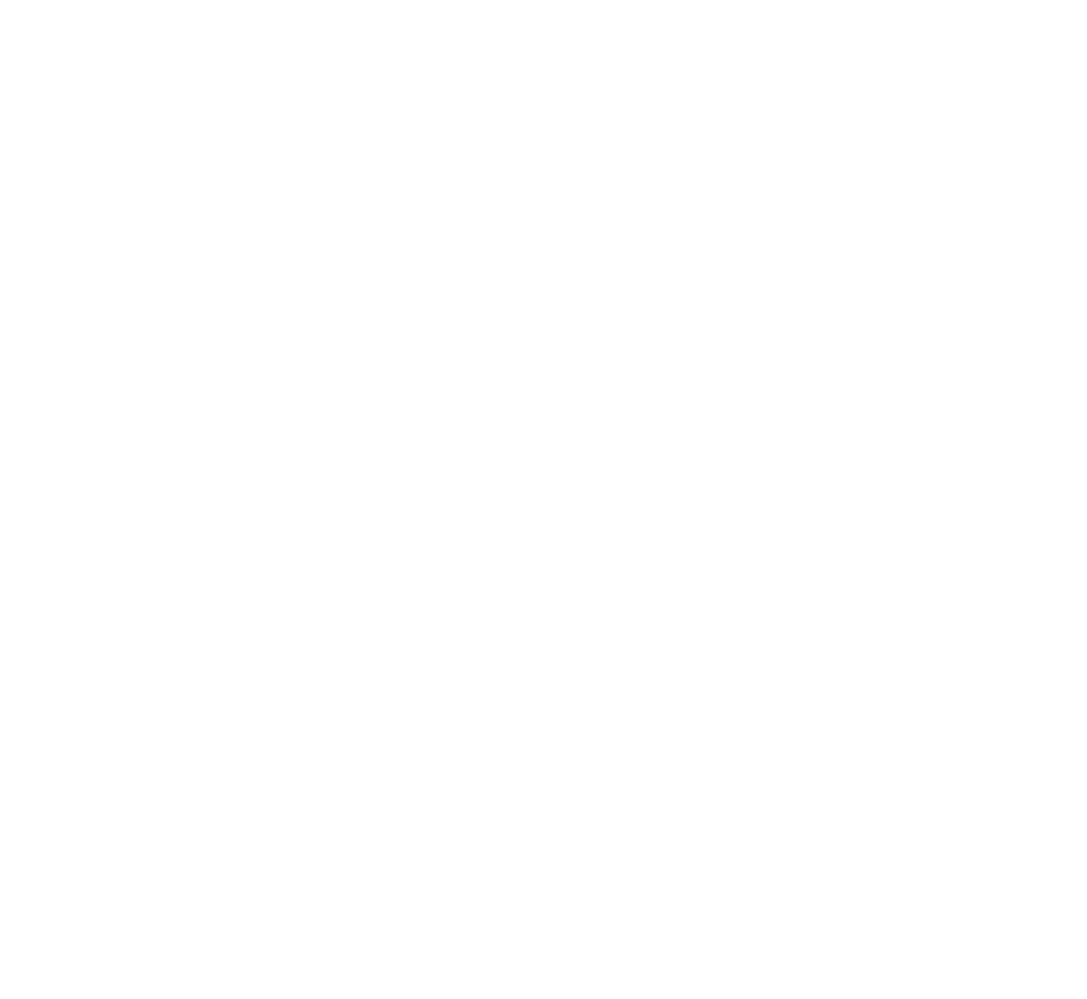
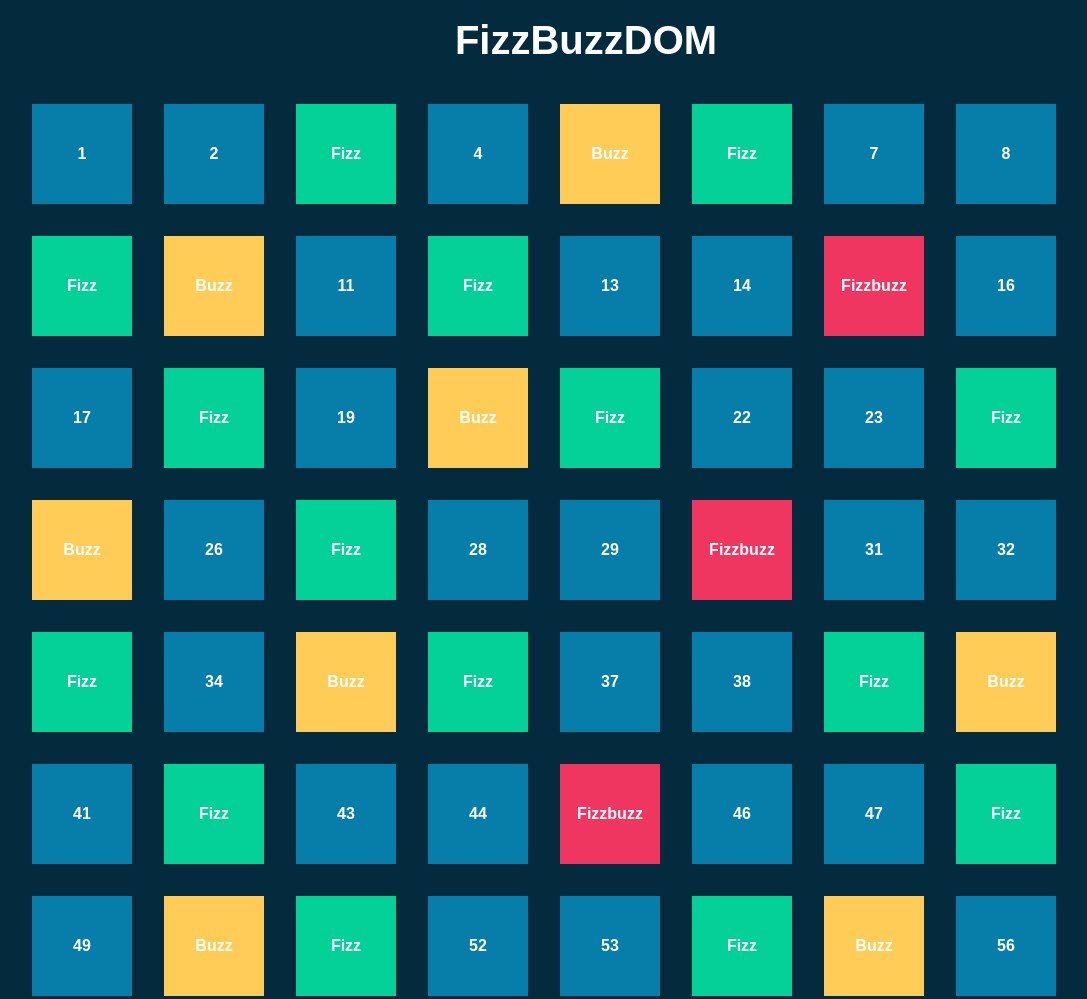
Before and after one commit to marcocampisi/js-fizzbuzz, a plain HTML site: page index.html in a window 1280 px wide. Shown: the top 999 px of the page, without its empty margins (54-1141 px from the left). Before the commit the page ends 800 px from the top, so only its background shows below. Drawn offline with nearby package versions, Linux system fonts and the light colour scheme.

Commit message:
Added graphical interface (completed bonus)

```diff
--- a/css/style.css
+++ b/css/style.css
@@ -1,2 +1,31 @@
 @import "reset.css";
 @import "general.css";
+
+body {
+    background-color: #032B3D;
+}
+
+.square {
+    width: 100px;
+    height: 100px;
+    display: flex;
+    align-items: center;
+    justify-content: center;
+    font-weight: bold;
+}
+
+.fizz {
+    background-color: #04D197;
+}
+
+.buzz {
+    background-color: #FFCC58;
+}
+
+.fizzbuzz {
+    background-color: #EE3661;
+}
+
+.number{
+    background-color: #077DA9;
+}
--- a/index.html
+++ b/index.html
@@ -7,10 +7,21 @@
     <title>FizzBuzz</title>
     <!-- FONT -->
     <link rel="stylesheet" href="https://cdnjs.cloudflare.com/ajax/libs/font-awesome/6.4.0/css/all.min.css" integrity="sha512-iecdLmaskl7CVkqkXNQ/ZH/XLlvWZOJyj7Yy7tcenmpD1ypASozpmT/E0iPtmFIB46ZmdtAc9eNBvH0H/ZpiBw==" crossorigin="anonymous" referrerpolicy="no-referrer" />
+    <!-- BOOTSTRAP -->
+    <link href="https://cdn.jsdelivr.net/npm/bootstrap@5.3.0/dist/css/bootstrap.min.css" rel="stylesheet" integrity="sha384-9ndCyUaIbzAi2FUVXJi0CjmCapSmO7SnpJef0486qhLnuZ2cdeRhO02iuK6FUUVM" crossorigin="anonymous">
     <!-- CSS -->
     <link rel="stylesheet" href="css/style.css">
 </head>
 <body>
+    <header class="text-center text-white py-3">
+        <h1 class="fw-bold">FizzBuzzDOM</h1>
+    </header>
+    <main>
+        <div class="container">
+            <div class="row text-white" id="fizzbuzzGrid">
+            </div>
+        </div>
+    </main>
     <script type="text/javascript" src="js/main.js"></script>
 </body>
 </html>
--- a/js/main.js
+++ b/js/main.js
@@ -1,11 +1,33 @@
+// const number = document.createElement('div');
+// number.classList.add('col', 'number');
+// const fizz = document.createElement('div');
+// fizz.classList.add('col', 'fizz');
+// const buzz = document.createElement('div');
+// buzz.classList.add('col', 'buzz');
+// const fizzbuzz = document.createElement('div');
+// fizzbuzz.classList.add('col', 'fizzbuzz');
+const fizzbuzzGrid = document.getElementById('fizzbuzzGrid');
+
 for (let i = 1; i <= 100; i++){
     if (i % 15 == 0 ){
-        console.log('FizzBuzz');
+        const fizzbuzz = document.createElement('div');
+        fizzbuzz.classList.add('col-2', 'm-3', 'square', 'fizzbuzz');
+        fizzbuzz.innerHTML = 'Fizzbuzz';
+        fizzbuzzGrid.append(fizzbuzz);
     } else if (i % 3 == 0) {
-        console.log('Fizz');
+        const fizz = document.createElement('div');
+        fizz.classList.add('col-2', 'm-3', 'square', 'fizz');
+        fizz.innerHTML = 'Fizz';
+        fizzbuzzGrid.append(fizz);
     } else if (i % 5 == 0) {
-        console.log('Buzz');
+        const buzz = document.createElement('div');
+        buzz.classList.add('col-2', 'm-3', 'square', 'buzz');
+        buzz.innerHTML = 'Buzz';
+        fizzbuzzGrid.append(buzz);
     } else {
-        console.log(i);
+        const number = document.createElement('div');
+        number.classList.add('col-2', 'm-3', 'square', 'number');
+        number.innerHTML = i;
+        fizzbuzzGrid.append(number);
     }
 }
```
